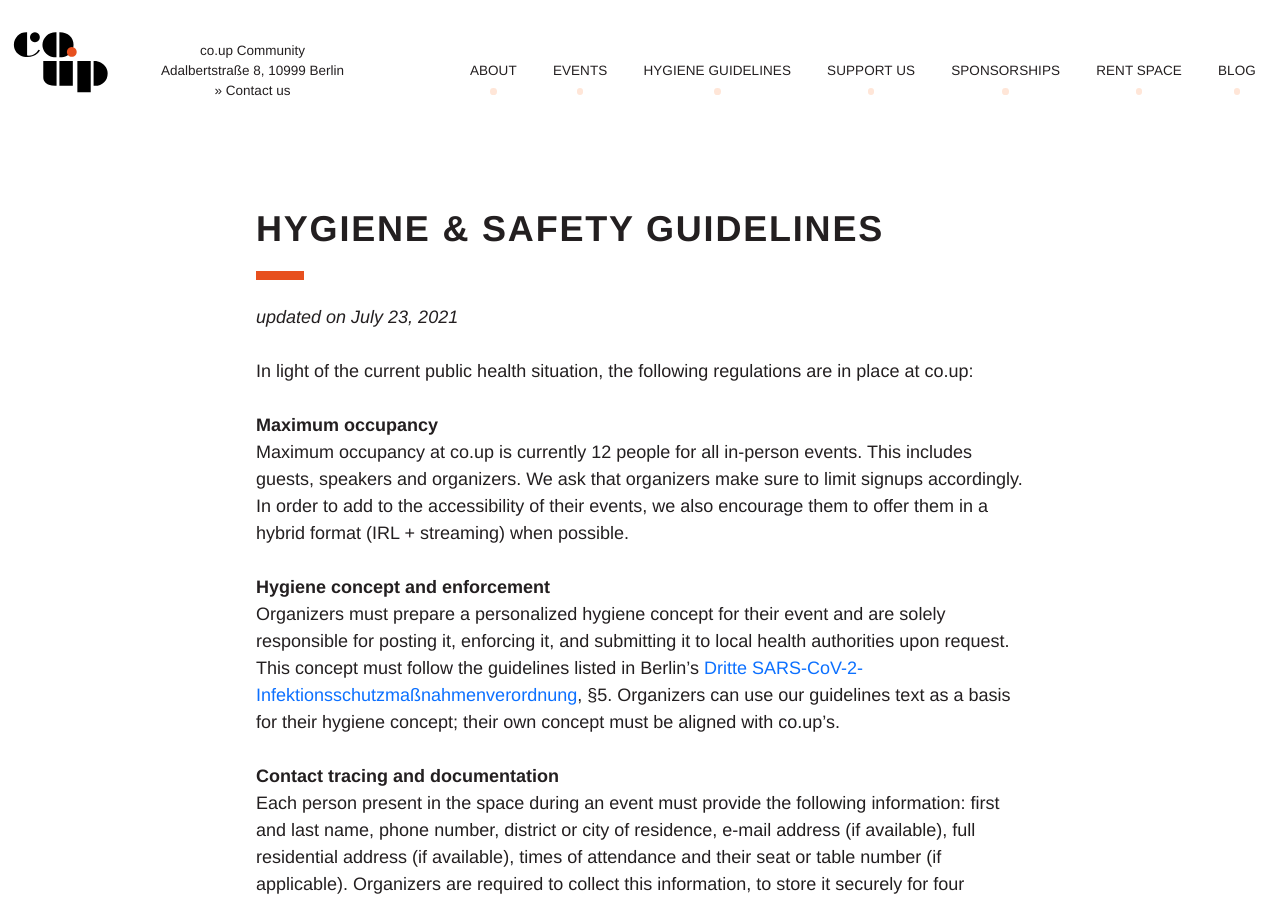
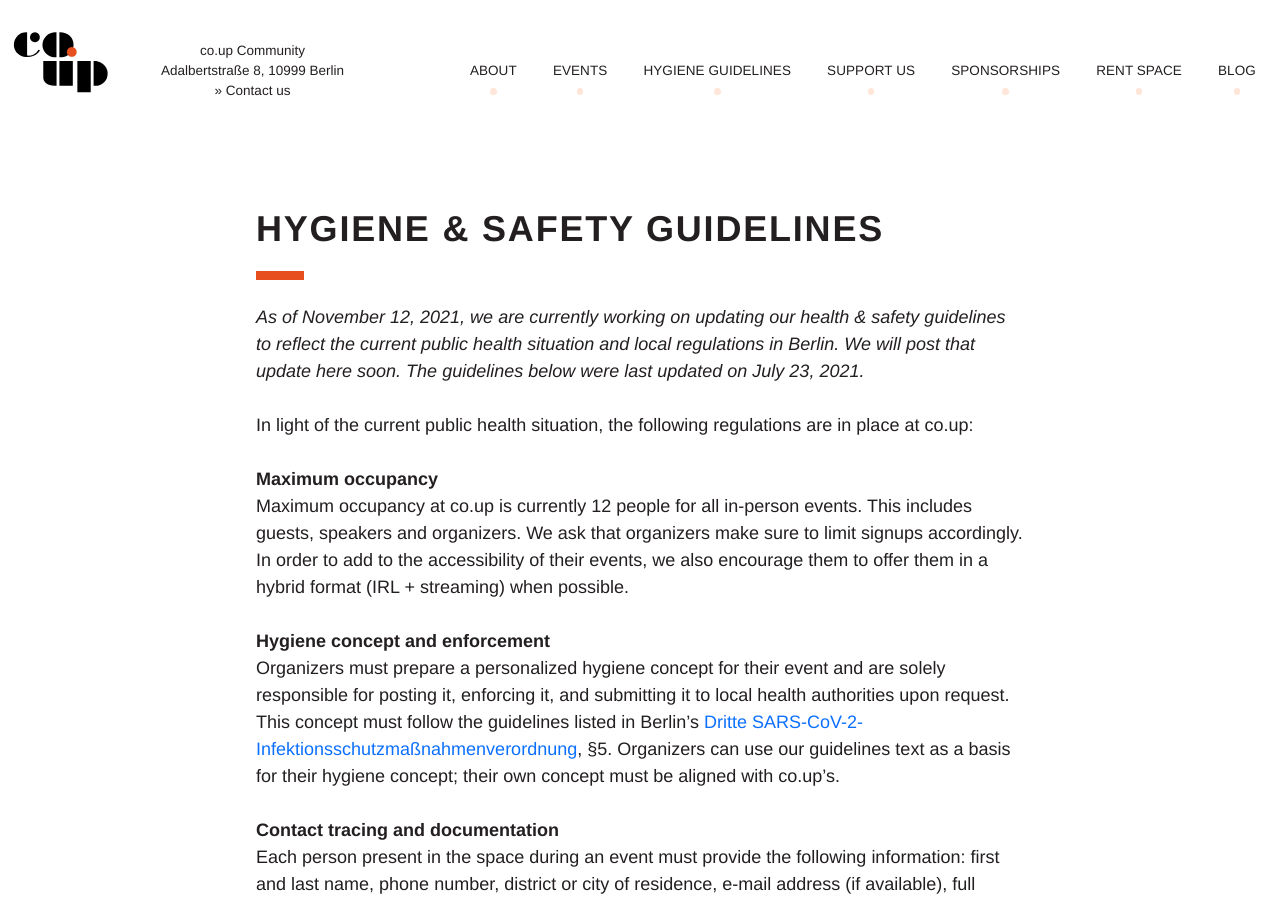
Before and after one commit to co-up/co-up.de, a Jekyll site: the page built from hygiene-safety-guidelines.md, in a window 1280 px wide and 900 px high. Built offline with Jekyll 4.4.1, drawn with Linux system fonts in a browser that asks for light colours.

Commit message:
added note that we are working on an update

```diff
--- a/hygiene-safety-guidelines.md
+++ b/hygiene-safety-guidelines.md
@@ -7,7 +7,7 @@ title: co.up hygiene and safety guidelines
   Hygiene & safety guidelines
 </h1>
 
-*updated on July 23, 2021*
+*As of November 12, 2021, we are currently working on updating our health & safety guidelines to reflect the current public health situation and local regulations in Berlin. We will post that update here soon. The guidelines below were last updated on July 23, 2021.*
 
 In light of the current public health situation, the following regulations are in place at co.up:
 
```
